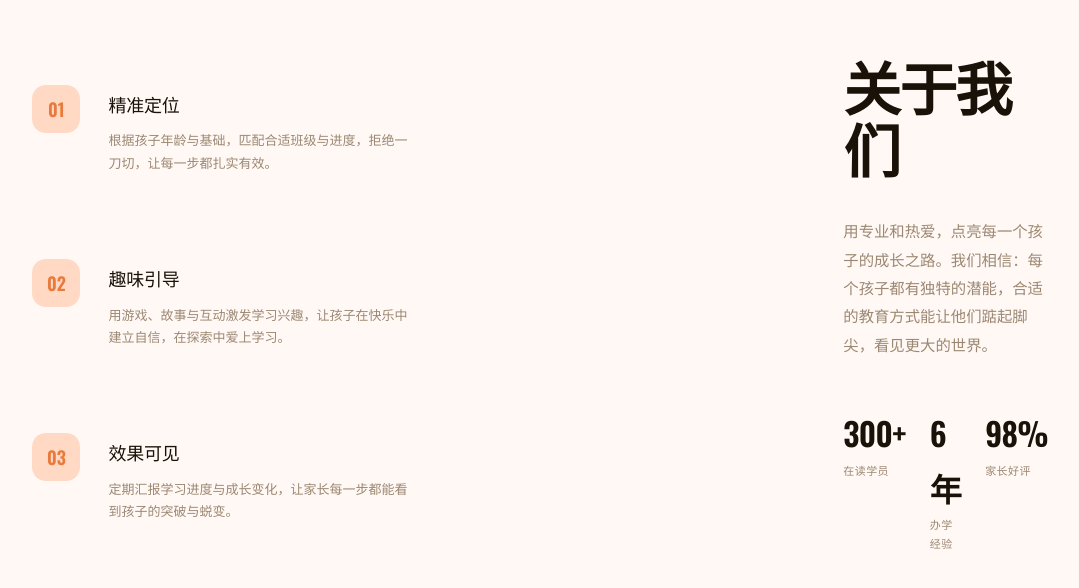
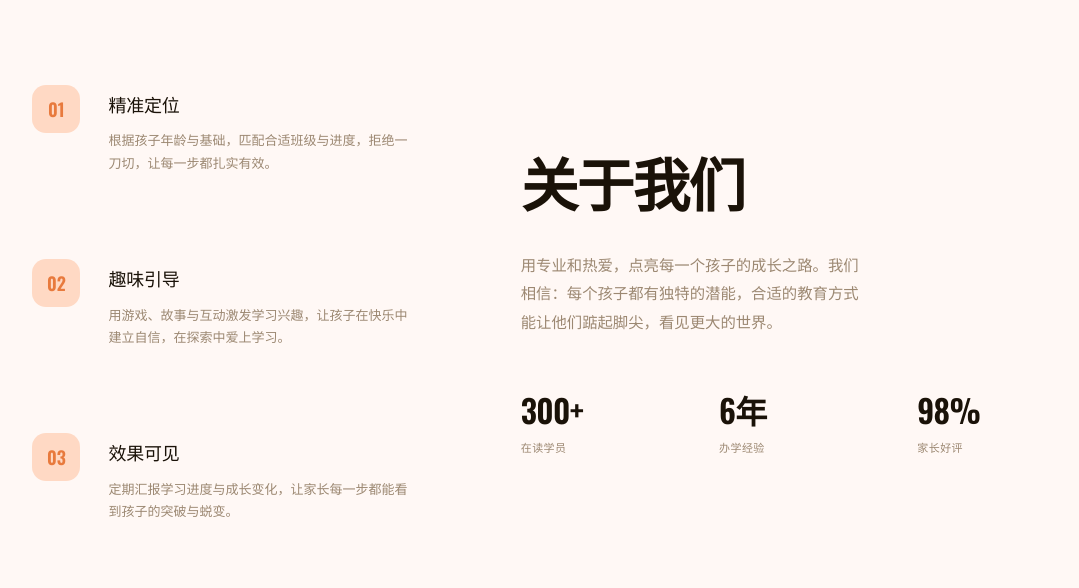
Before and after one commit to tujunjie003/jiaopei-website, a plain HTML site: page index.html in a window 1280 px wide. Shown: the part 1668-2256 px from the top of the page, without its empty margins (70-1149 px from the left). Drawn offline with nearby package versions, Linux system fonts and the light colour scheme.

Commit message:
fix: about section left/right 35/65 swap confirmed

```diff
--- a/index.html
+++ b/index.html
@@ -622,7 +622,7 @@
             display: flex;
             flex-direction: column;
             justify-content: center;
-            flex: 0 0 65%;
+            flex: 0 0 35%;
         }
 
         .about-eyebrow {
@@ -705,6 +705,7 @@
             justify-content: center;
             height: 100%;
             margin: auto 0;
+            flex: 0 0 65%;
         }
 
         .about-features {
```
